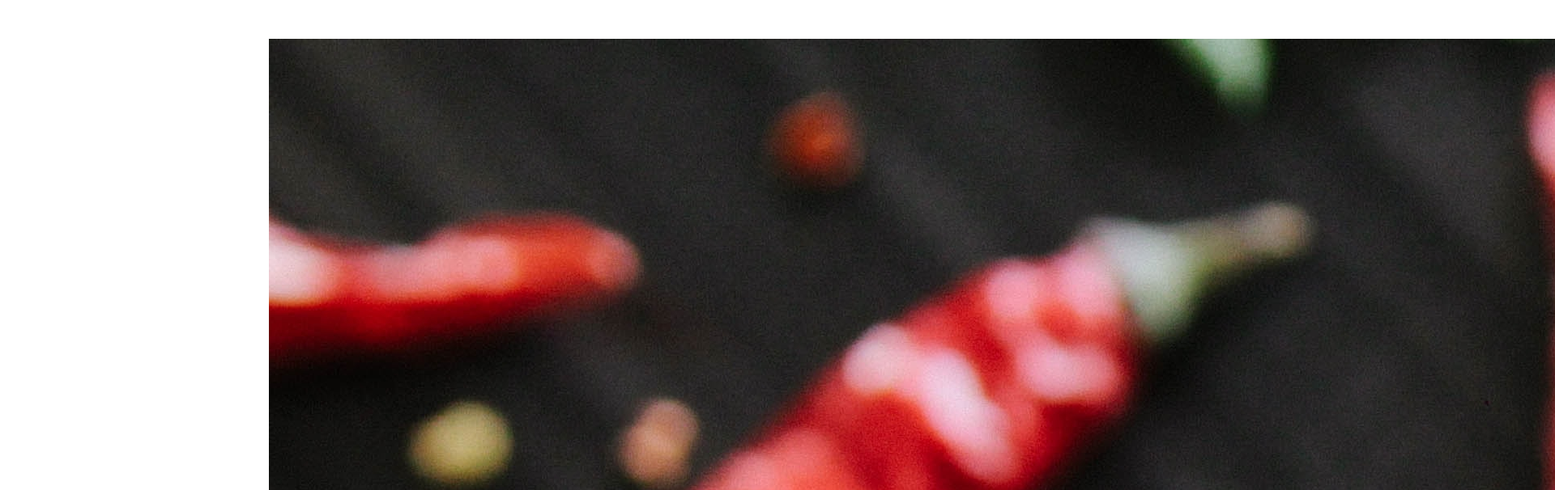
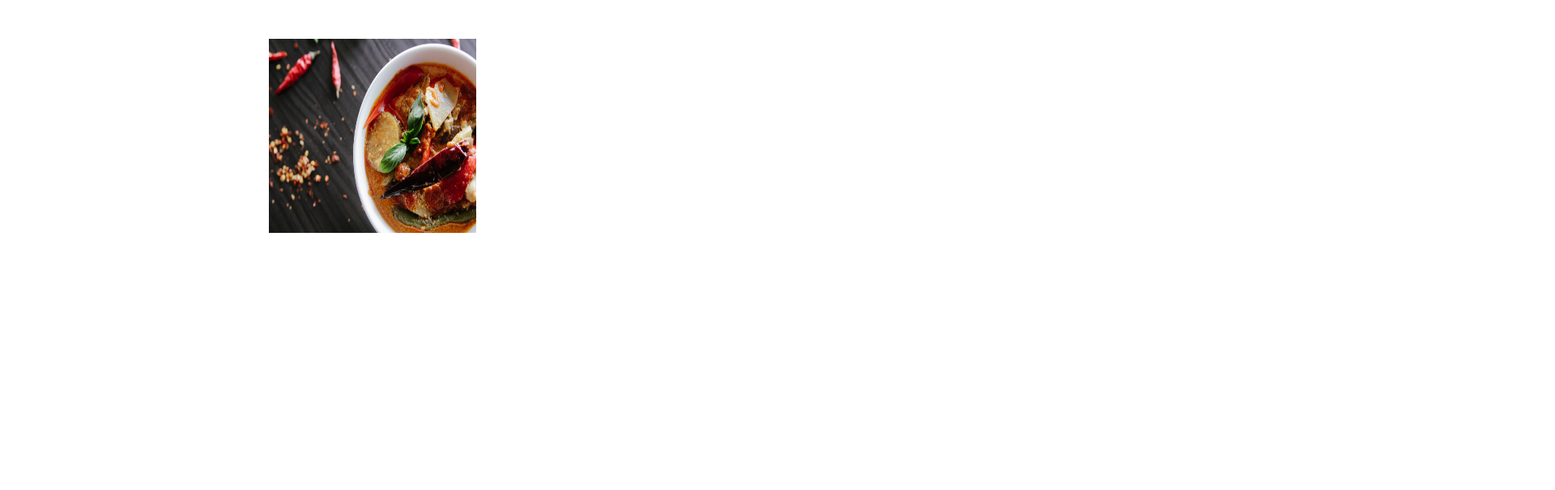
Before and after one commit to charles-okunzo/recipe-hub, an Angular app in the folder Frontend/recipe-hub/: page / in a window 1280 px wide. Shown: the top 606 px of the page at 81% size, 1920 px wide, since content can reach past the window. Built offline with nearby package versions, Linux system fonts and the light colour scheme.

Commit message:
style:optimize image in dimensions

```diff
--- a/Frontend/recipe-hub/src/styles.css
+++ b/Frontend/recipe-hub/src/styles.css
@@ -9,3 +9,7 @@
 li{
     list-style: none;
 }
+img{
+    height: 30vh;
+    width: 20vw;
+}
```
